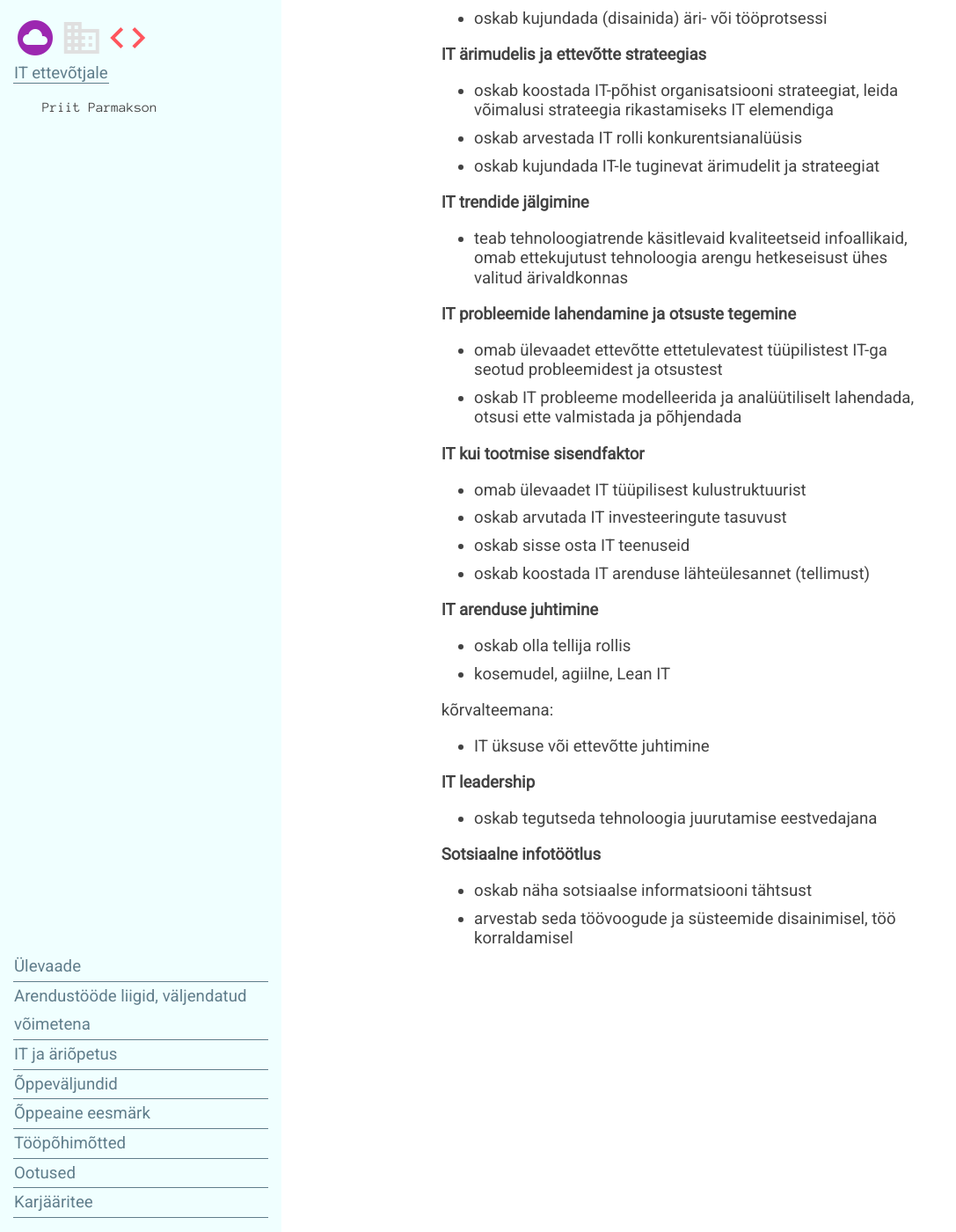
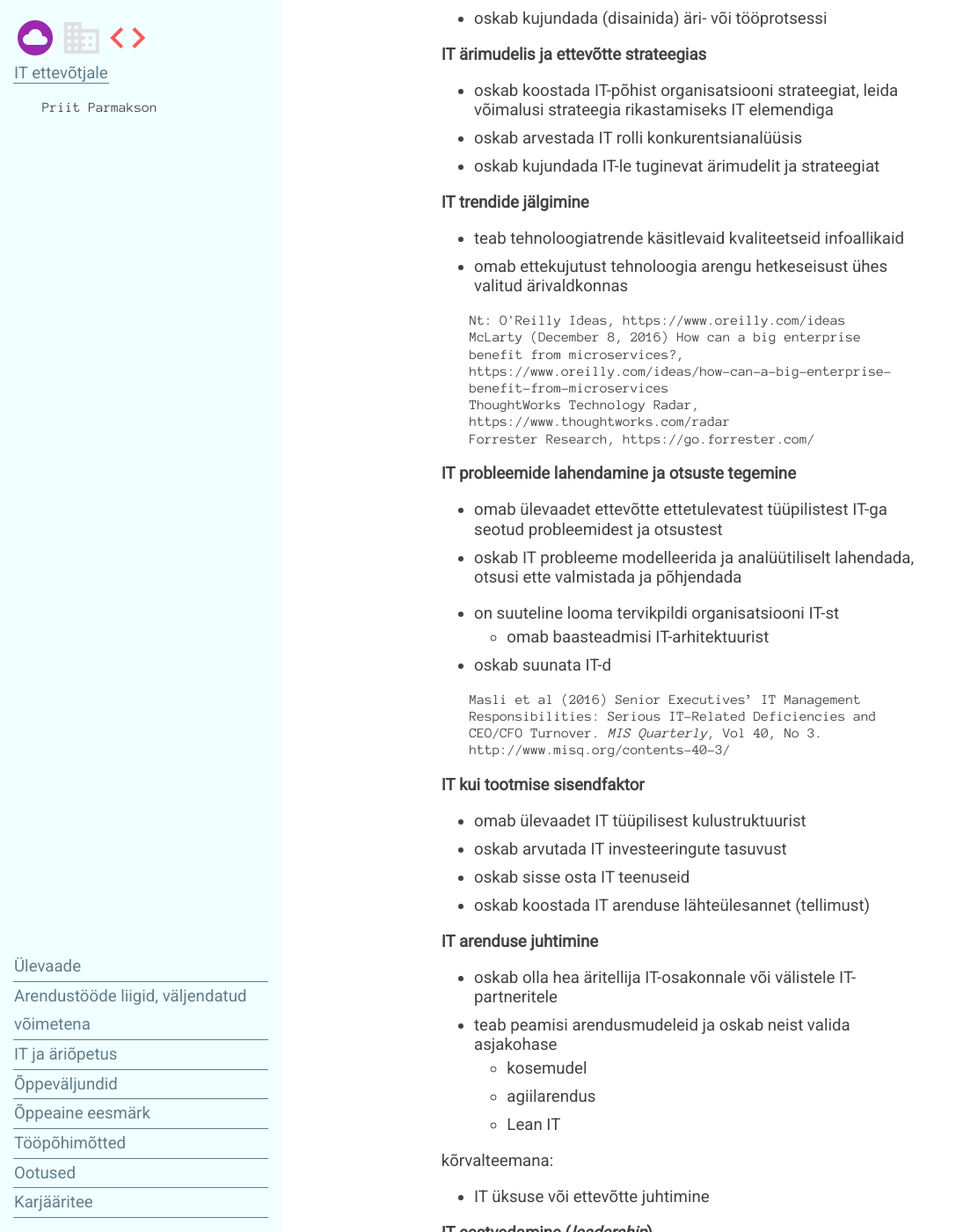
Before and after one commit to agiil/IT, a Jekyll site: the page built from Oppevaljundid.md, in a window 1280 px wide and 1400 px high, scrolled down 546 px. Shown: the whole window at 88% size, without its empty margins (0-1087 px from the left). Built offline with Jekyll 4.4.1, drawn with Linux system fonts in a browser that asks for light colours; some of the changed text lies outside the part shown.

Commit message:
Update Oppevaljundid.md

```diff
--- a/Oppevaljundid.md
+++ b/Oppevaljundid.md
@@ -26,11 +26,23 @@ permalink: Oppevaljundid
 - oskab kujundada IT-le tuginevat ärimudelit ja strateegiat
 
 ## IT trendide jälgimine
-- teab tehnoloogiatrende käsitlevaid kvaliteetseid infoallikaid, omab ettekujutust tehnoloogia arengu hetkeseisust ühes valitud ärivaldkonnas
+- teab tehnoloogiatrende käsitlevaid kvaliteetseid infoallikaid
+- omab ettekujutust tehnoloogia arengu hetkeseisust ühes valitud ärivaldkonnas
+
+<p class='inset'>Nt: O'Reilly Ideas, https://www.oreilly.com/ideas<br>
+McLarty (December 8, 2016) How can a big enterprise benefit from microservices?, https://www.oreilly.com/ideas/how-can-a-big-enterprise-benefit-from-microservices<br>
+ThoughtWorks Technology Radar, https://www.thoughtworks.com/radar<br>
+Forrester Research, https://go.forrester.com/</p>
 
 ## IT probleemide lahendamine ja otsuste tegemine
 - omab ülevaadet ettevõtte ettetulevatest tüüpilistest IT-ga seotud probleemidest ja otsustest
 - oskab IT probleeme modelleerida ja analüütiliselt lahendada, otsusi ette valmistada ja põhjendada
+
+- on suuteline looma tervikpildi organisatsiooni IT-st
+  - omab baasteadmisi IT-arhitektuurist
+- oskab suunata IT-d
+
+<p class='inset'>Masli et al (2016) Senior Executives’ IT Management Responsibilities: Serious IT-Related Deficiencies and CEO/CFO Turnover. <i>MIS Quarterly</i>, Vol 40, No 3. http://www.misq.org/contents-40-3/</p>
 
 ## IT kui tootmise sisendfaktor
 - omab ülevaadet IT tüüpilisest kulustruktuurist
@@ -39,14 +51,19 @@ permalink: Oppevaljundid
 - oskab koostada IT arenduse lähteülesannet (tellimust)
 
 ## IT arenduse juhtimine
-- oskab olla tellija rollis
-- kosemudel, agiilne, Lean IT
+- oskab olla hea äritellija IT-osakonnale või välistele IT-partneritele
+- teab peamisi arendusmudeleid ja oskab neist valida asjakohase
+  - kosemudel
+  - agiilarendus
+  - Lean IT
 
 kõrvalteemana:
 - IT üksuse või ettevõtte juhtimine
 
-## IT leadership
+## IT eestvedamine (<i>leadership</i>)
 - oskab tegutseda tehnoloogia juurutamise eestvedajana
+
+<p class='inset'>Agre, Phil (2003) How to Be a Leader in Your Field: A Guide for Students in Professional Schools,       http://polaris.gseis.ucla.edu/pagre/leader.html.</p>
 
 ## Sotsiaalne infotöötlus
 - oskab näha sotsiaalse informatsiooni tähtsust
```
